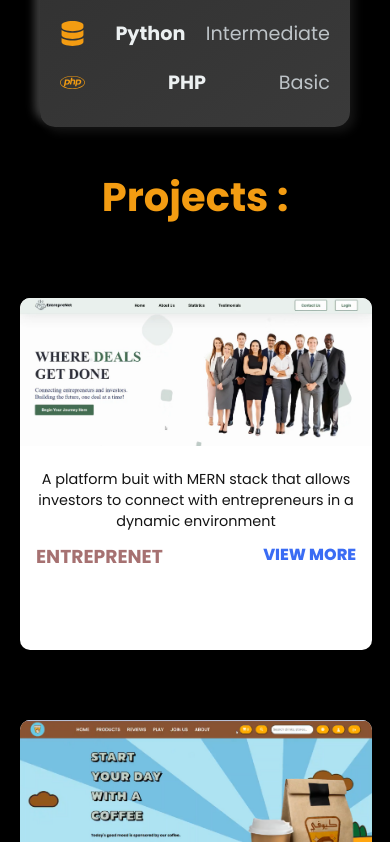
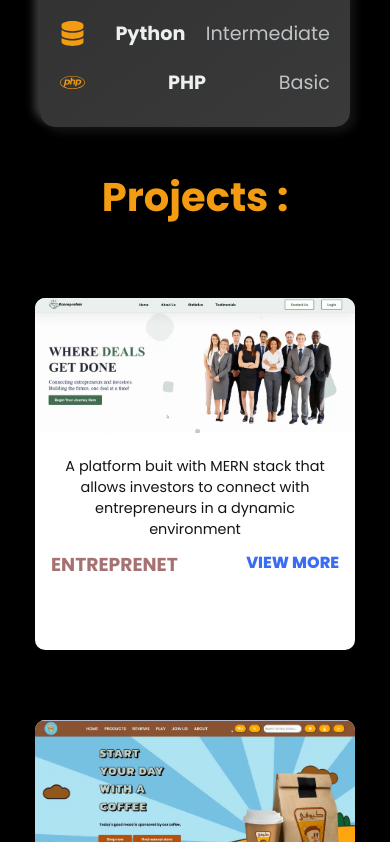
Before and after one commit to Riadh-Ibrahim/e-Portfolio, a React (Create React App) app: page / in a window 390 px wide. Shown: the part 3703-4545 px from the top of the page. Built offline with nearby package versions, Linux system fonts and the light colour scheme.

Commit message:
Update portfolio.css

```diff
--- a/src/components/Portfolio/portfolio.css
+++ b/src/components/Portfolio/portfolio.css
@@ -70,6 +70,6 @@
 
 @media screen and (max-width: 480px) {
     .project-card{
-        width: 22rem;
+        width: 20rem;
     }
 }
```
